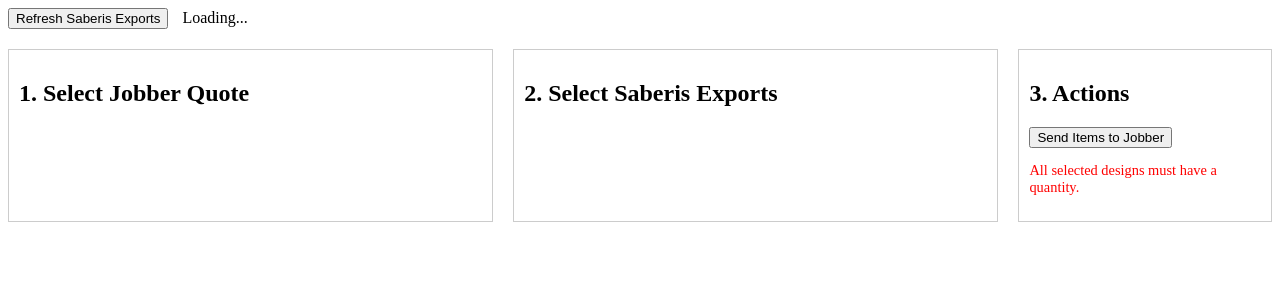
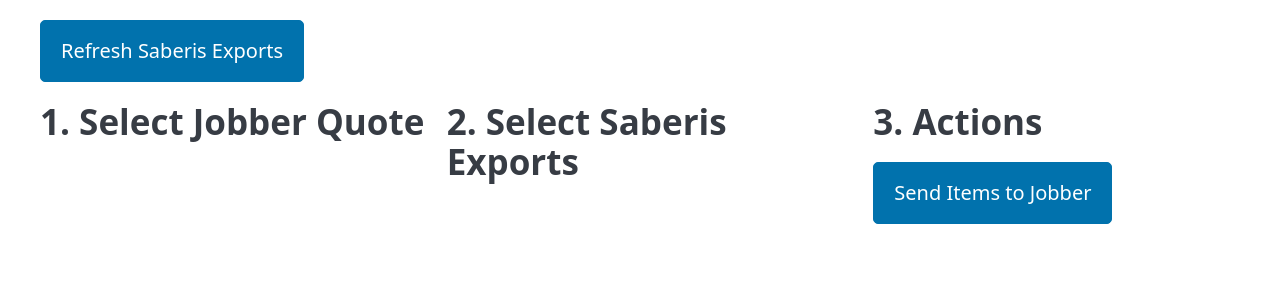
Before and after one commit to ZanyaNova/Saberis2Jobber, a Flask app: page / in a window 1280 px wide. Shown: the top 300 px of the page. Run offline with Flask 3, Linux system fonts and the light colour scheme; some libraries are stand-ins or nearby versions.

Commit message:
Attempted styling

```diff
--- a/src/templates/index.html
+++ b/src/templates/index.html
@@ -1,53 +1,75 @@
+{% extends "base.html" %}
+
+{% block content %}
 <div x-data="saberisDashboard()" x-init="init()">
 
-    <button @click="refreshExports()">Refresh Saberis Exports</button>
-    <span x-show="isLoading" style="margin-left: 10px;">Loading...</span>
+    <div class="container">
+        <p>
+            <button @click="refreshExports()">Refresh Saberis Exports</button>
+            <span x-show="isLoading" style="margin-left: 10px;">Loading...</span>
+        </p>
 
-    <div style="display: flex; gap: 20px; margin-top: 20px;">
+        <div class="grid">
 
-        <div style="flex: 2; border: 1px solid #ccc; padding: 10px;">
-            <h2>1. Select Jobber Quote</h2>
-            <template x-for="quote in jobberQuotes" :key="quote.id">
-                <div
-                    @click="selectedQuoteId = quote.id"
-                    :style="{ border: selectedQuoteId === quote.id ? '2px solid blue' : '1px solid grey', padding: '10px', marginBottom: '10px', cursor: 'pointer' }"
-                >
-                    <strong x-text="quote.client_name"></strong>
-                    <p x-text="quote.shipping_address"></p>
-                </div>
-            </template>
-        </div>
+            <section>
+                <h2>1. Select Jobber Quote</h2>
+                <template x-for="quote in jobberQuotes" :key="quote.id">
+                    <article
+                        @click="selectedQuoteId = quote.id"
+                        :class="{ 'selected-card': selectedQuoteId === quote.id }"
+                        style="cursor: pointer;"
+                    >
+                        <h4 x-text="quote.client_name"></h4>
+                        <p x-text="quote.shipping_address"></p>
+                    </article>
+                </template>
+            </section>
 
-        <div style="flex: 2; border: 1px solid #ccc; padding: 10px;">
-            <div :class="selectedQuoteId ? 'content-visible' : 'content-hidden'">
+            <section :class="selectedQuoteId ? 'content-visible' : 'content-hidden'">
                 <h2>2. Select Saberis Exports</h2>
                 <template x-for="exportItem in saberisExports" :key="exportItem.saberis_id">
-                    <div :style="{ border: selectedExportIds.includes(exportItem.saberis_id) ? '2px solid green' : '1px solid grey', padding: '10px', marginBottom: '10px' }">
-                        <input type="checkbox" :value="exportItem.saberis_id" x-model="selectedExportIds">
-                        <strong x-text="exportItem.customer_name"></strong>
+                    <article :class="{ 'selected-export': selectedExportIds.includes(exportItem.saberis_id) }">
+                        <label>
+                            <input type="checkbox" :value="exportItem.saberis_id" x-model="selectedExportIds">
+                            <strong x-text="exportItem.customer_name"></strong>
+                        </label>
                         <p x-text="exportItem.shipping_address"></p>
-                        <p x-text="`Exported by: ${exportItem.username} on ${exportItem.export_date}`"></p>
+                        <footer>
+                            <small x-text="`Exported by: ${exportItem.username} on ${exportItem.export_date}`"></small>
+                        </footer>
 
                         <div x-show="selectedExportIds.includes(exportItem.saberis_id)">
                             <label>Quantity:</label>
-                            <input type="number" min="1" placeholder="Enter Qty"
-                                :style="{ border: !getQuantityFor(exportItem.saberis_id) ? '1px solid red' : '1px solid grey' }"
+                            <input
+                                type="number"
+                                min="1"
+                                placeholder="Enter Qty"
+                                :aria-invalid="!getQuantityFor(exportItem.saberis_id)"
                                 @input="setQuantityFor(exportItem.saberis_id, $event.target.value)">
                         </div>
-                    </div>
+                    </article>
                 </template>
-            </div>
-        </div>
+            </section>
 
-        <div style="flex: 1; border: 1px solid #ccc; padding: 10px;">
-            <div :class="selectedExportIds.length > 0 ? 'content-visible' : 'content-hidden'">
+            <aside :class="selectedExportIds.length > 0 ? 'content-visible' : 'content-hidden'">
                 <h2>3. Actions</h2>
                 <button :disabled="!isReadyToSend()" @click="sendToJobber()">Send Items to Jobber</button>
-                <p x-show="!isReadyToSend()" style="color: red; font-size: 0.9em;">
+                <p x-show="!isReadyToSend()" style="color: var(--pico-color-red-500); font-size: 0.9em;">
                     All selected designs must have a quantity.
                 </p>
-            </div>
+            </aside>
+
         </div>
-
     </div>
 </div>
+
+<style>
+    .selected-card, .selected-export {
+        border-color: var(--pico-primary-border);
+        box-shadow: 0 0 0 2px var(--pico-primary);
+    }
+    aside {
+        padding-left: var(--pico-spacing);
+    }
+</style>
+{% endblock %}
```
